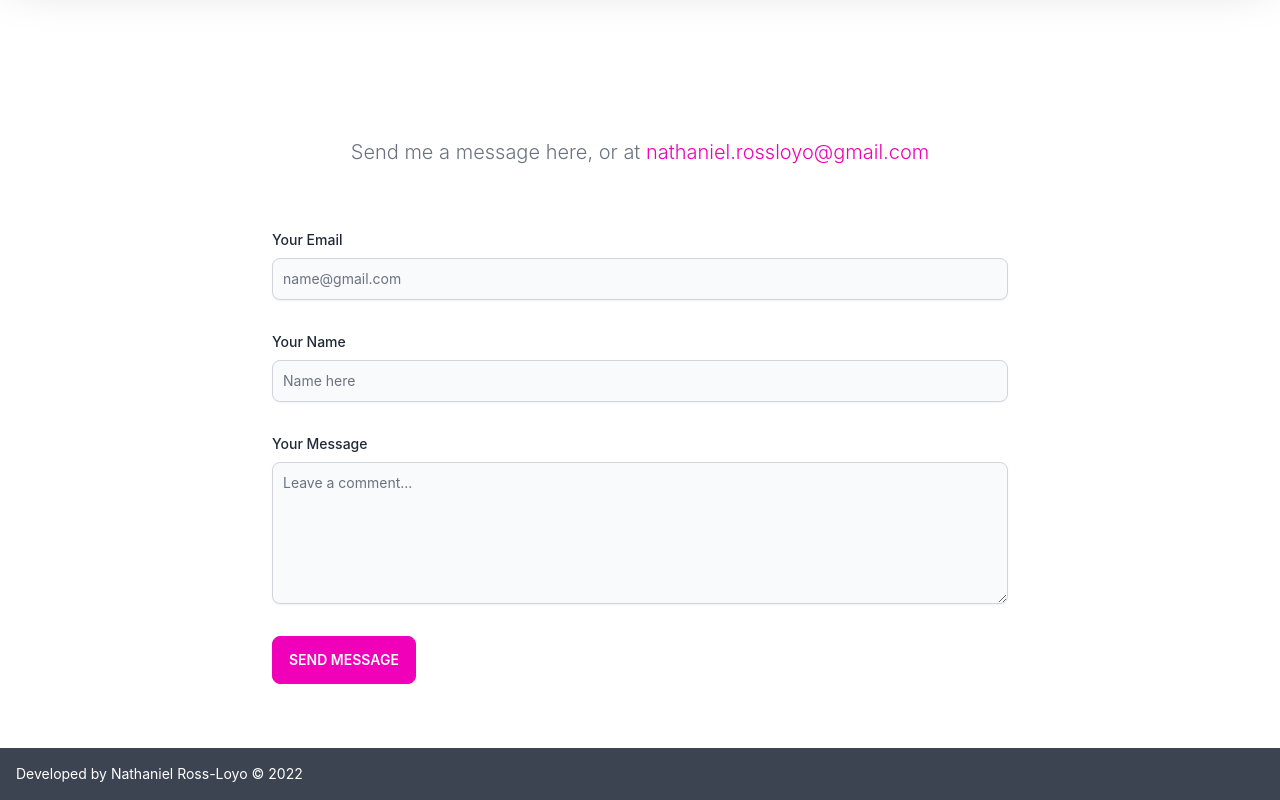
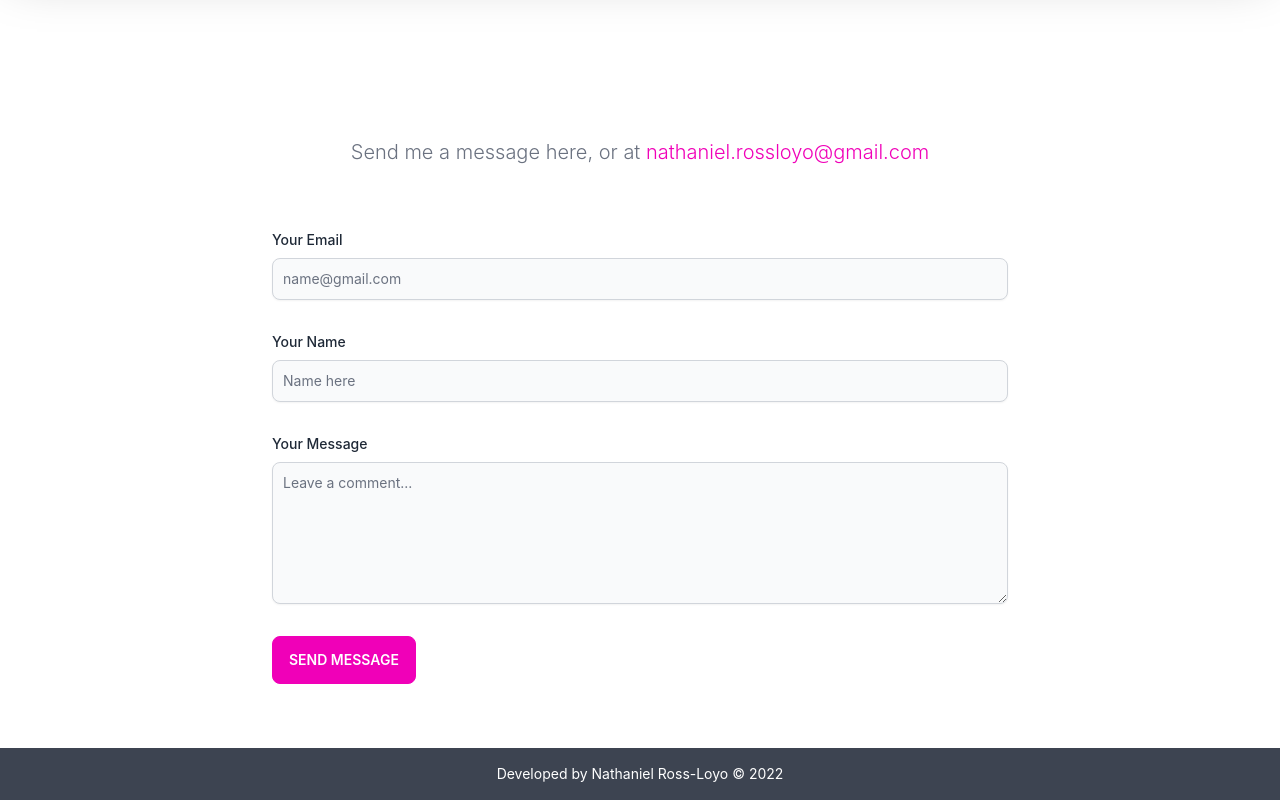
Before and after one commit to nathaniel-ross/portfolio-v2, a React (Create React App) app: page / in a window 1280 px wide. Shown: the part 2606-3406 px from the top of the page. Built offline with nearby package versions, Linux system fonts and the light colour scheme.

Commit message:
centered footer

```diff
--- a/src/components/Footer.js
+++ b/src/components/Footer.js
@@ -1,9 +1,9 @@
 function Footer() {
   return (
-    <footer class="footer items-center p-4 bg-neutral text-neutral-content">
-  <div class="items-center grid-flow-col">
+    <footer class="text-center text-sm p-4 bg-neutral text-neutral-content">
+
     <p>Developed by Nathaniel Ross-Loyo © 2022</p>
-  </div>
+
 </footer>
   )
 }
```
